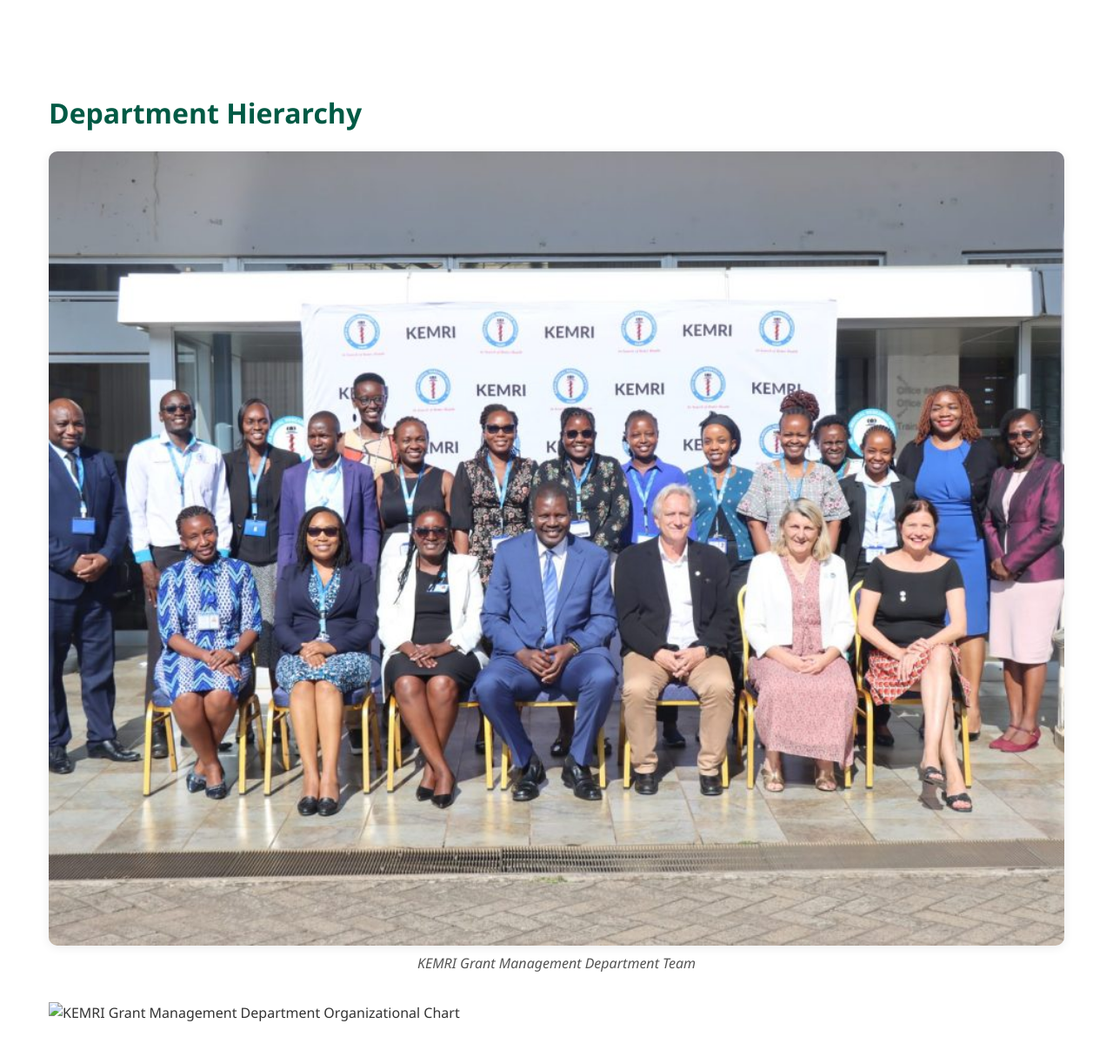
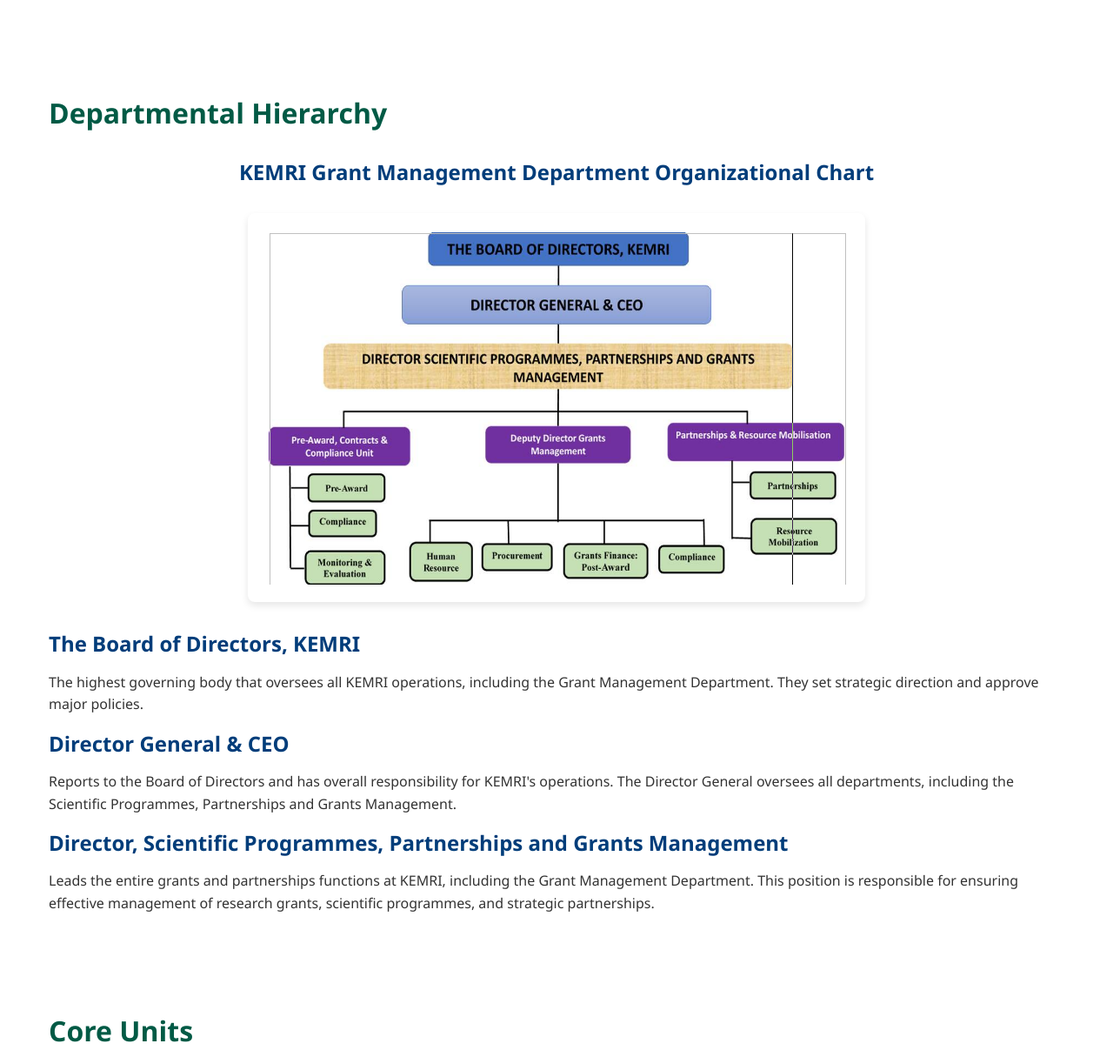
Before and after one commit to ANDREW-SIGEI/Grant-Management-Department-GMD-, a website: page organization.html in a window 1280 px wide. Shown: the part 317-1532 px from the top of the page at 87% size. Drawn offline with Linux system fonts and the light colour scheme.

Commit message:
Update organizational chart and change Department to Departmental Hierarchy

```diff
--- a/organization.html
+++ b/organization.html
@@ -48,13 +48,10 @@
 
         <section class="org-chart-section">
             <div class="container">
-                <h2>Department Hierarchy</h2>
-                <figure style="text-align:center; margin-bottom:2rem;">
-                    <img src="assets/images/kemri11.jpg" alt="KEMRI Grant Management Department Team Photo" style="max-width:100%;height:auto;border-radius:10px;box-shadow:0 2px 12px rgba(0,0,0,0.08);">
-                    <figcaption style="margin-top:0.5rem;font-style:italic;color:#555;">KEMRI Grant Management Department Team</figcaption>
-                </figure>
-                <div class="org-chart-container">
-                    <img src="assets/images/org-chart.svg" alt="KEMRI Grant Management Department Organizational Chart" class="org-chart-image">
+                <h2>Departmental Hierarchy</h2>
+                <div class="org-chart-container" style="margin: 2rem 0; text-align: center;">
+                    <h3>KEMRI Grant Management Department Organizational Chart</h3>
+                    <img src="assets/images/Screenshot from 2025-06-03 08-30-22.png" alt="KEMRI Grant Management Department Organizational Chart" style="max-width:100%; height:auto; margin: 2rem auto; box-shadow: 0 4px 8px rgba(0,0,0,0.1); background: white; padding: 20px; border-radius: 8px;">
                 </div>
                 <div class="org-hierarchy">
                     <h3>The Board of Directors, KEMRI</h3>
@@ -122,7 +119,7 @@
                     <ul>
                         <li><strong>Address:</strong> P.O. Box 54840-00200, Nairobi, Kenya</li>
                         <li><strong>Phone:</strong> +254 20 2722541</li>
-                        <li><strong>Email:</strong> gmd@kemri.org</li>
+                        <li><strong>Email:</strong> Dsppgm@kemri.go.ke</li>
                     </ul>
                         </div>
                 <div class="sidebar-box">
@@ -156,7 +153,7 @@
                     <h3>Contact Information</h3>
                     <p><strong>Address:</strong> P.O. Box 54840-00200, Nairobi, Kenya</p>
                     <p><strong>Phone:</strong> +254 20 2722541</p>
-                    <p><strong>Email:</strong> gmd@kemri.org</p>
+                    <p><strong>Email:</strong> Dsppgm@kemri.go.ke</p>
                 </div>
             </div>
             <div class="footer-bottom">
```
Also changed, not shown: assets/images/Screenshot from 2025-06-03 08-30-22.png (added).
